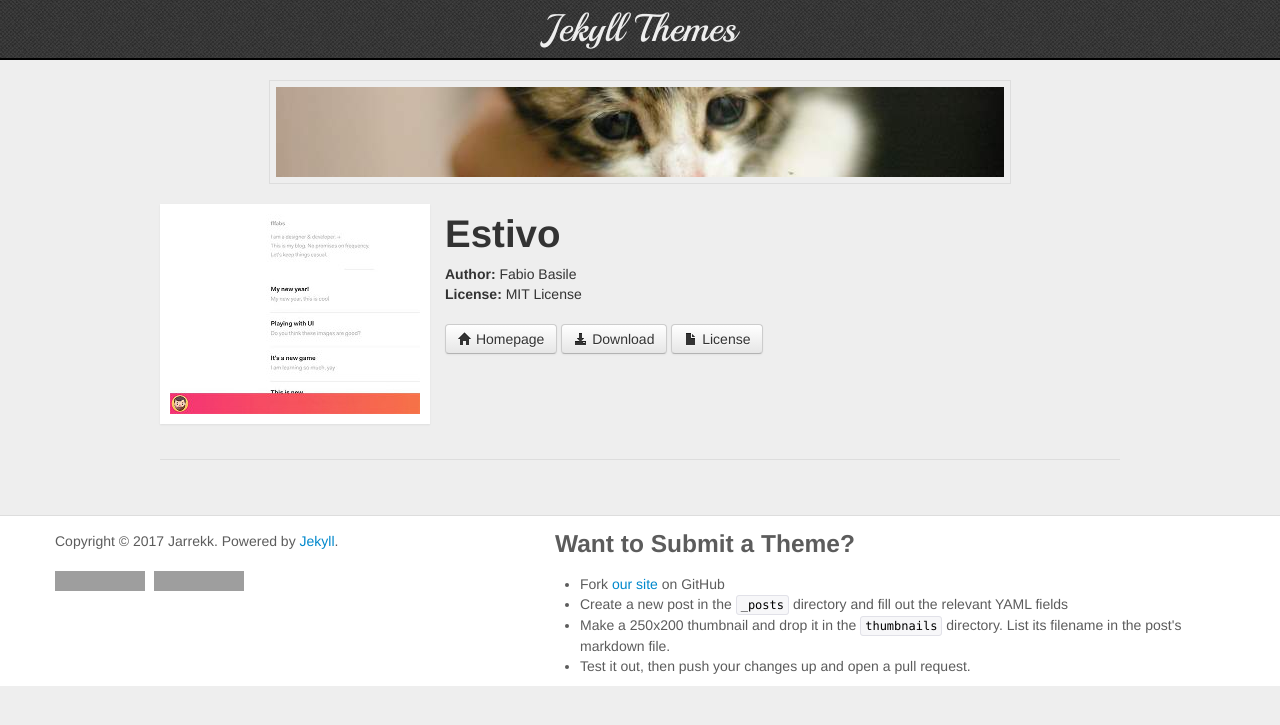
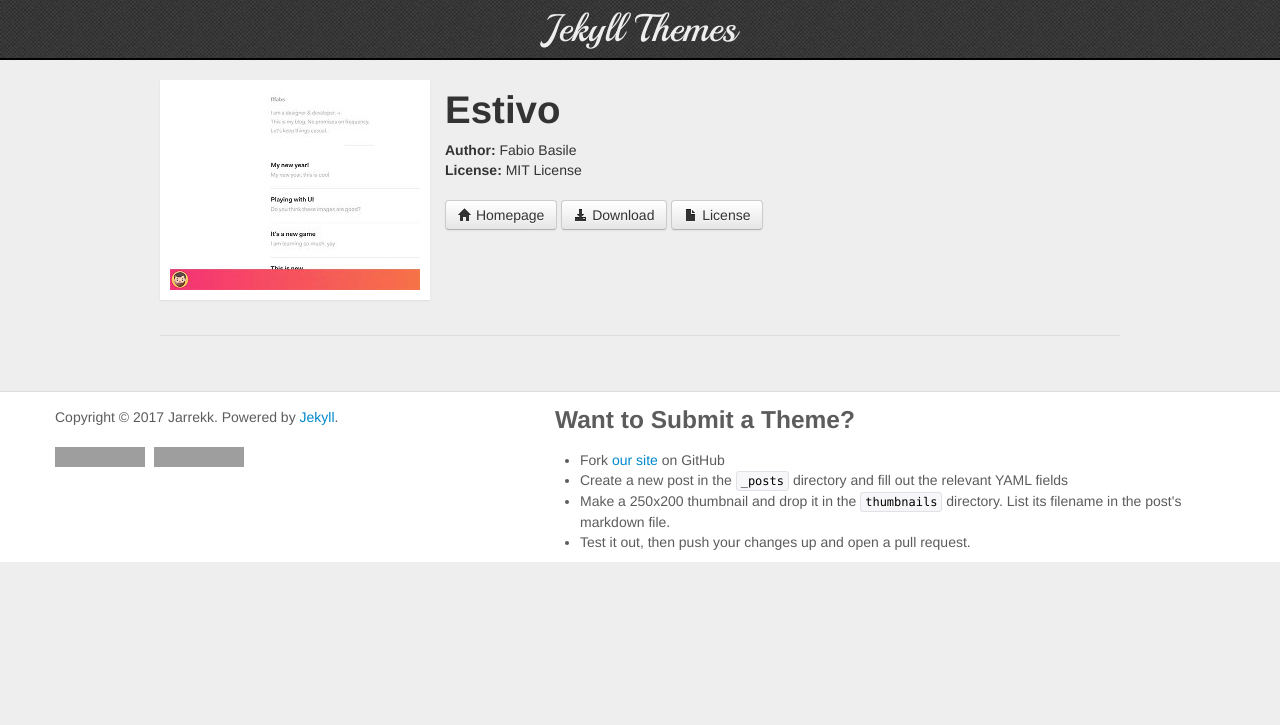
Before and after one commit to jekyller/jekyllplugins, a Jekyll site: the page built from _posts/2015-08-20-estivo.markdown, in a window 1280 px wide. Shown: the top 725 px of the page. Built offline with Jekyll 4.4.1, drawn with Linux system fonts in a browser that asks for light colours; grey boxes are pictures that could not be loaded.

```diff
--- a/_layouts/default.html
+++ b/_layouts/default.html
@@ -46,11 +46,11 @@
 
 
 
-    <div class="widebanner row">
+<!--     <div class="widebanner row">
       <div class="span12">
         <div class="banner72" id="banner72">
 
-          <script type="text/javascript"><!--
+          <script type="text/javascript">
 
             var width = window.innerWidth || document.documentElement.clientWidth || document.body.clientWidth;
 
@@ -65,13 +65,12 @@
               el.parentNode.removeChild(el);
             }
 
-            //-->
           </script>
           <script type="text/javascript" src="http://pagead2.googlesyndication.com/pagead/show_ads.js"></script>
 
         </div>
       </div>
-    </div>
+    </div> -->
 
 
 
```
Also changed, not shown: README.md, favicon.ico (added).
